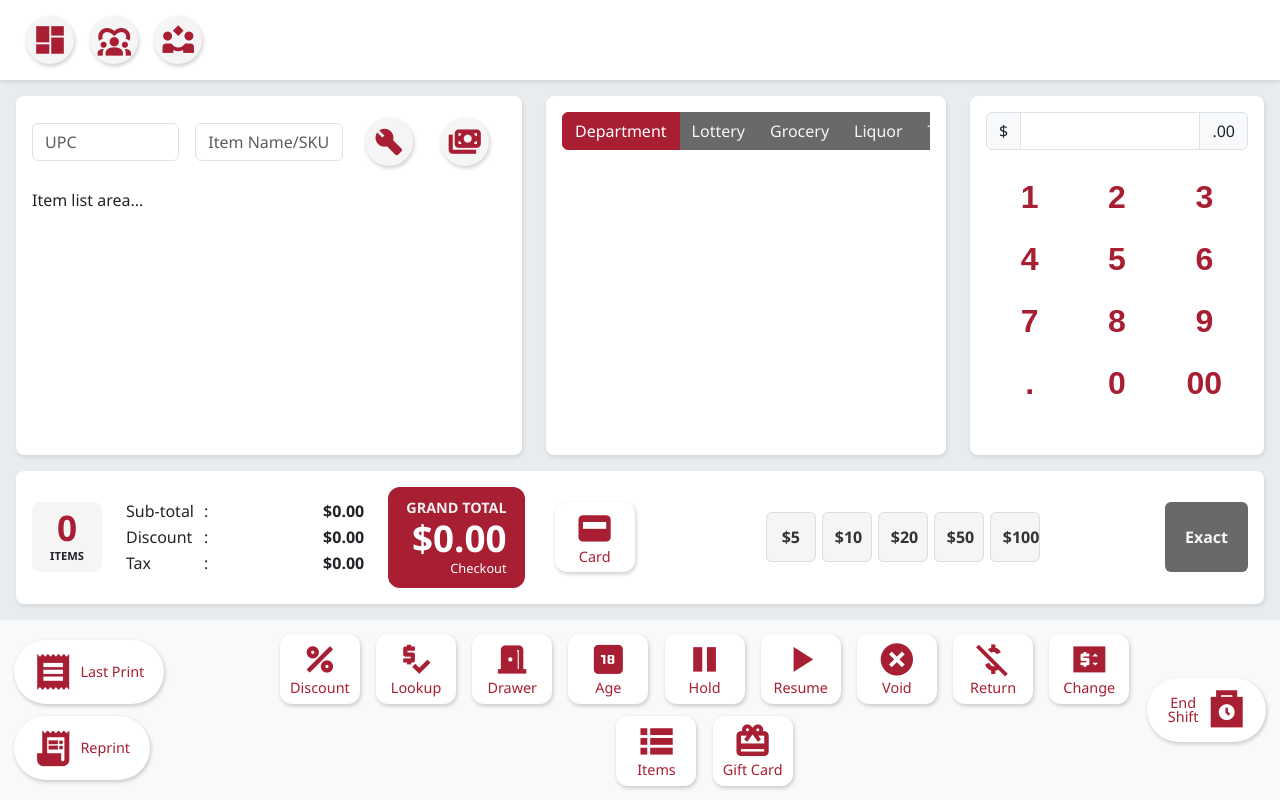
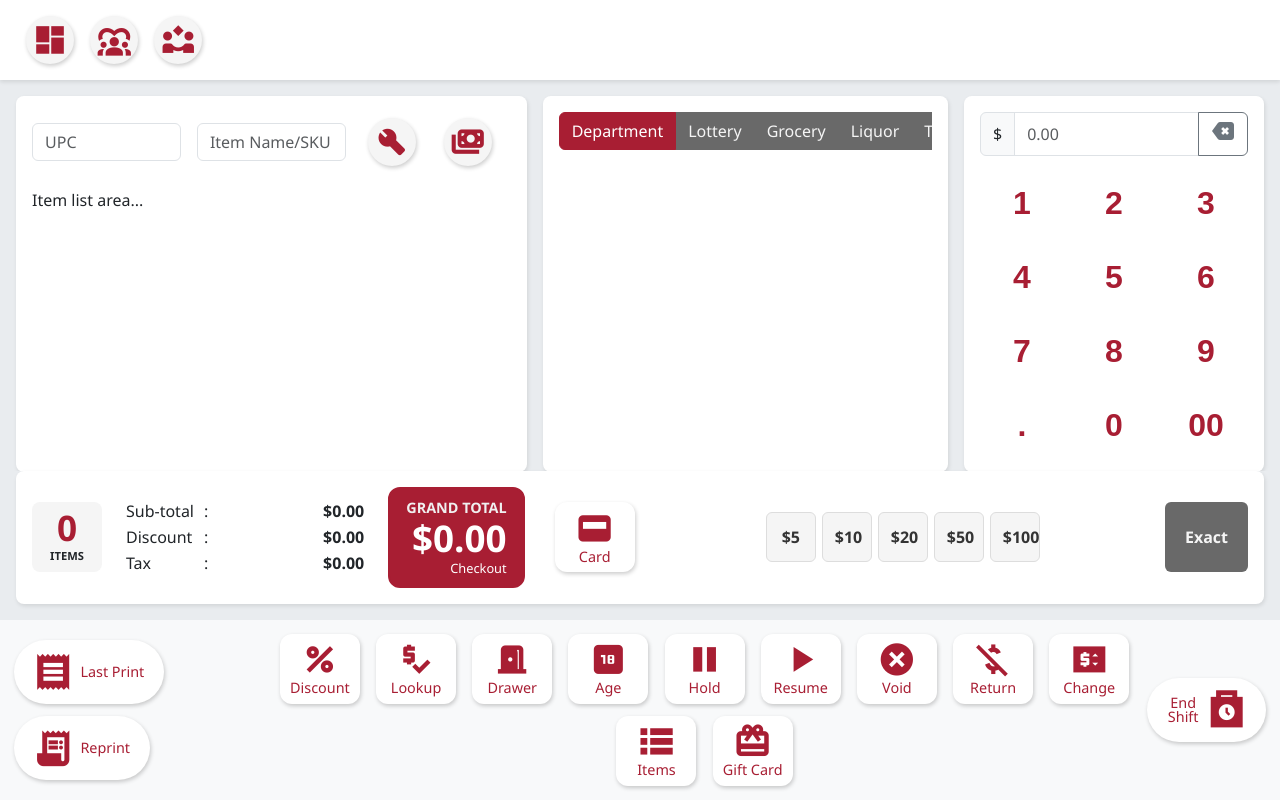
Before and after one commit to glitchern/glitchern.github.io, a plain HTML site: page index.html in a window 1280 px wide. Both pictures are taken after a click on the button "00". Drawn offline with nearby package versions, Linux system fonts and the light colour scheme; a web font is replaced by a local one.

Commit message:
update 6

```diff
--- a/index.html
+++ b/index.html
@@ -71,9 +71,9 @@
 
       <!-- RESTRUCTURED: Main content now has a three-column layout -->
       <div class="main-content-scrollable">
-        <div class="row h-100">
+        <div class="row h-100 g-3">
           <!-- Column 1: Item List -->
-          <div class="col-lg-5 mb-3 mb-lg-0">
+          <div class="col-lg-5">
             <div class="section-reg item-list">
               <div class="search-field row g-3 align-items-center mb-3">
                 <div class="col-sm-6 col-md-4">
@@ -116,9 +116,8 @@
           </div>
 
           <!-- Column 2: Pinned Groups -->
-          <div class="col-lg-4 mb-3 mb-lg-0">
+          <div class="col-lg-4">
             <div class="section-reg pinned-groups">
-              <!--           <h5>Pinned Groups</h5> -->
               <div class="group-pins-scrollable scrollable-btn-container">
                 <div class="btn-group" role="group">
                   <input
@@ -182,99 +181,63 @@
                   <label class="btn btn-outline-custom-radio" for="hbtn-radio6"
                     >Misc</label
                   >
-
-                  <input
-                    type="radio"
-                    class="btn-check"
-                    name="hbtn-radio"
-                    id="hbtn-radio7"
-                    autocomplete="off"
-                  />
-                  <label class="btn btn-outline-custom-radio" for="hbtn-radio7"
-                    >Beverage</label
-                  >
-
-                  <input
-                    type="radio"
-                    class="btn-check"
-                    name="hbtn-radio"
-                    id="hbtn-radio8"
-                    autocomplete="off"
-                  />
-                  <label class="btn btn-outline-custom-radio" for="hbtn-radio8"
-                    >Misc</label
-                  >
                 </div>
               </div>
             </div>
           </div>
 
           <!-- Column 3: Keypad -->
-          <div class="col-lg-3 mb-3 mb-lg-0">
+          <div class="col-lg-3">
             <div class="section-reg keypad">
-              <!--           <h5>Keypad</h5> -->
               <div id="keypad-container">
                 <div id="keypad-entered-amount">
+                  <!-- RESTORED: Functional Keypad Display -->
                   <div class="input-group mb-3">
-                    <span class="input-group-text">$</span>
+                    <span class="input-group-text" id="keypad-currency-symbol"
+                      >$</span
+                    >
                     <input
                       type="text"
                       class="form-control"
-                      aria-label="Amount (to the nearest dollar)"
+                      id="keypad-display"
+                      aria-label="Amount"
                       readonly
+                      placeholder="0.00"
                     />
-                    <span class="input-group-text">.00</span>
+                    <button
+                      class="btn btn-outline-secondary"
+                      id="keypad-backspace-button"
+                      type="button"
+                    >
+                      <span class="material-symbols-outlined">backspace</span>
+                    </button>
                   </div>
                 </div>
+                <!-- Keypad Buttons -->
                 <div id="keypad-number-input">
-                  <div class="container text-center">
-                    <div class="row keypad-number-buttons">
-                      <div class="col">
-                        <button class="btn">1</button>
-                      </div>
-                      <div class="col">
-                        <button class="btn">2</button>
-                      </div>
-                      <div class="col">
-                        <button class="btn">3</button>
-                      </div>
+                  <div class="container text-center p-0">
+                    <div class="row keypad-number-buttons g-2">
+                      <div class="col-4"><button class="btn">1</button></div>
+                      <div class="col-4"><button class="btn">2</button></div>
+                      <div class="col-4"><button class="btn">3</button></div>
                     </div>
-                    <div class="row keypad-number-buttons">
-                      <div class="col">
-                        <button class="btn">4</button>
-                      </div>
-                      <div class="col">
-                        <button class="btn">5</button>
-                      </div>
-                      <div class="col">
-                        <button class="btn">6</button>
-                      </div>
+                    <div class="row keypad-number-buttons g-2 mt-1">
+                      <div class="col-4"><button class="btn">4</button></div>
+                      <div class="col-4"><button class="btn">5</button></div>
+                      <div class="col-4"><button class="btn">6</button></div>
                     </div>
-                    <div class="row keypad-number-buttons">
-                      <div class="col">
-                        <button class="btn">7</button>
-                      </div>
-                      <div class="col">
-                        <button class="btn">8</button>
-                      </div>
-                      <div class="col">
-                        <button class="btn">9</button>
-                      </div>
+                    <div class="row keypad-number-buttons g-2 mt-1">
+                      <div class="col-4"><button class="btn">7</button></div>
+                      <div class="col-4"><button class="btn">8</button></div>
+                      <div class="col-4"><button class="btn">9</button></div>
                     </div>
-                    <div class="row keypad-number-buttons">
-                      <div class="col">
-                        <button class="btn">.</button>
-                      </div>
-                      <div class="col">
-                        <button class="btn">0</button>
-                      </div>
-                      <div class="col">
-                        <button class="btn">00</button>
-                      </div>
+                    <div class="row keypad-number-buttons g-2 mt-1">
+                      <div class="col-4"><button class="btn">.</button></div>
+                      <div class="col-4"><button class="btn">0</button></div>
+                      <div class="col-4"><button class="btn">00</button></div>
                     </div>
                   </div>
                 </div>
-                <div id="keypad-bottom-buttons"></div>
               </div>
             </div>
           </div>
@@ -422,9 +385,17 @@
         </div>
       </footer>
     </div>
+
+    <!-- UPDATED: jQuery Slim CDN -->
+    <script
+      src="https://code.jquery.com/jquery-3.7.1.slim.min.js"
+      integrity="sha256-kmHvs0B+OpCW5GVHUNjv9rOmY0IvSIRcf7zGUDTDQM8="
+      crossorigin="anonymous"
+    ></script>
+    <!-- UPDATED: Bootstrap 5.3.8 JS CDN -->
     <script
       src="https://cdn.jsdelivr.net/npm/bootstrap@5.3.8/dist/js/bootstrap.bundle.min.js"
-      integrity="sha384-FKyoEForCGlyvwx9Hj09JcYn3nv7wiPVlz7YYwJrWVcXK/BmnVDxM+D2scQbITxI"
+      xintegrity="sha384-FKyoEForCGlyvwx9Hj09JcYn3nv7wiPVlz7YYwJrWVcXK/BmnVDxM+D2scQbITxI"
       crossorigin="anonymous"
     ></script>
 
--- a/script.js
+++ b/script.js
@@ -1,11 +1,73 @@
-// Ensure selected radio button stays in view in the scrollable group
-document.addEventListener("DOMContentLoaded", function () {
-  const scrollable = document.querySelector(".group-pins-scrollable");
-  if (!scrollable) return;
-  const radios = scrollable.querySelectorAll('input[type="radio"]');
-  radios.forEach((radio) => {
-    radio.addEventListener("change", function () {
-      const label = scrollable.querySelector('label[for="' + radio.id + '"]');
+$(document).ready(function () {
+  // Initialize Bootstrap Tooltips
+  $('[data-bs-toggle="tooltip"]').tooltip();
+
+  // Set Currency Symbol
+  const dollarSign = "$";
+  $(".currency-symbol").text(dollarSign);
+  $("#keypad-currency-symbol").text(dollarSign);
+
+  // --- KEYPAD LOGIC ---
+  const $keypadDisplay = $("#keypad-display");
+  let currentInput = "";
+
+  // Function to update the display
+  const updateDisplay = () => {
+    if (currentInput === "" || currentInput === "0") {
+      $keypadDisplay.val("").attr("placeholder", "0.00");
+    } else {
+      $keypadDisplay.val(currentInput);
+    }
+  };
+
+  // Add event listeners to number/decimal buttons
+  $("#keypad-number-input .btn").on("click", function () {
+    const value = $(this).text();
+
+    // Handle decimal point
+    if (value === ".") {
+      if (!currentInput.includes(".")) {
+        // Add "0" if decimal is the first character
+        if (currentInput === "") {
+          currentInput = "0.";
+        } else {
+          currentInput += ".";
+        }
+      }
+      // Handle "00"
+    } else if (value === "00") {
+      if (currentInput !== "" && currentInput !== "0") {
+        currentInput += "00";
+      }
+      // Handle numbers
+    } else {
+      if (currentInput === "0") {
+        currentInput = value;
+      } else {
+        currentInput += value;
+      }
+    }
+
+    // Limit to 2 decimal places
+    const decimalIndex = currentInput.indexOf(".");
+    if (decimalIndex !== -1 && currentInput.length - decimalIndex > 3) {
+      currentInput = currentInput.slice(0, decimalIndex + 3);
+    }
+
+    updateDisplay();
+  });
+
+  // Add event listener for backspace
+  $("#keypad-backspace-button").on("click", () => {
+    currentInput = currentInput.slice(0, -1);
+    updateDisplay();
+  });
+
+  // Auto-scroll for pinned groups
+  const $scrollable = $(".group-pins-scrollable");
+  if ($scrollable.length) {
+    $scrollable.find('input[type="radio"]').on("change", function () {
+      const label = $scrollable.find('label[for="' + this.id + '"]')[0];
       if (label) {
         label.scrollIntoView({
           behavior: "smooth",
@@ -14,16 +76,5 @@ document.addEventListener("DOMContentLoaded", function () {
         });
       }
     });
-  });
+  }
 });
-const tooltipTriggerList = document.querySelectorAll(
-  '[data-bs-toggle="tooltip"]'
-);
-const tooltipList = [...tooltipTriggerList].map(
-  (tooltipTriggerEl) => new bootstrap.Tooltip(tooltipTriggerEl)
-);
-
-const dollarSign = "$";
-document.querySelectorAll(".currency-symbol").forEach((el) => {
-  el.textContent = dollarSign;
-});
--- a/style.css
+++ b/style.css
@@ -1,12 +1,11 @@
-
 /* =============================== */
 /*         THEME VARIABLES         */
 /* =============================== */
 :root {
-  --main: #a81e33;           /* Main accent color */
-  --lightwhite: #ffffff;     /* Light background */
-  --dimgray: #696969;        /* Dim gray for buttons */
-  --whitesmoke: #f5f5f5;     /* Soft background */
+  --main: #a81e33; /* Main accent color */
+  --lightwhite: #ffffff; /* Light background */
+  --dimgray: #696969; /* Dim gray for buttons */
+  --whitesmoke: #f5f5f5; /* Soft background */
 }
 
 /* =============================== */
@@ -109,7 +108,7 @@ body {
   border: none;
   cursor: pointer;
   box-shadow: 1px 2px 4px rgba(0, 0, 0, 0.2);
-  transition: all 0.2s ease 0.2s;
+  transition: all 0.2s ease;
   display: inline-flex;
   align-items: center;
   justify-content: center;
```
